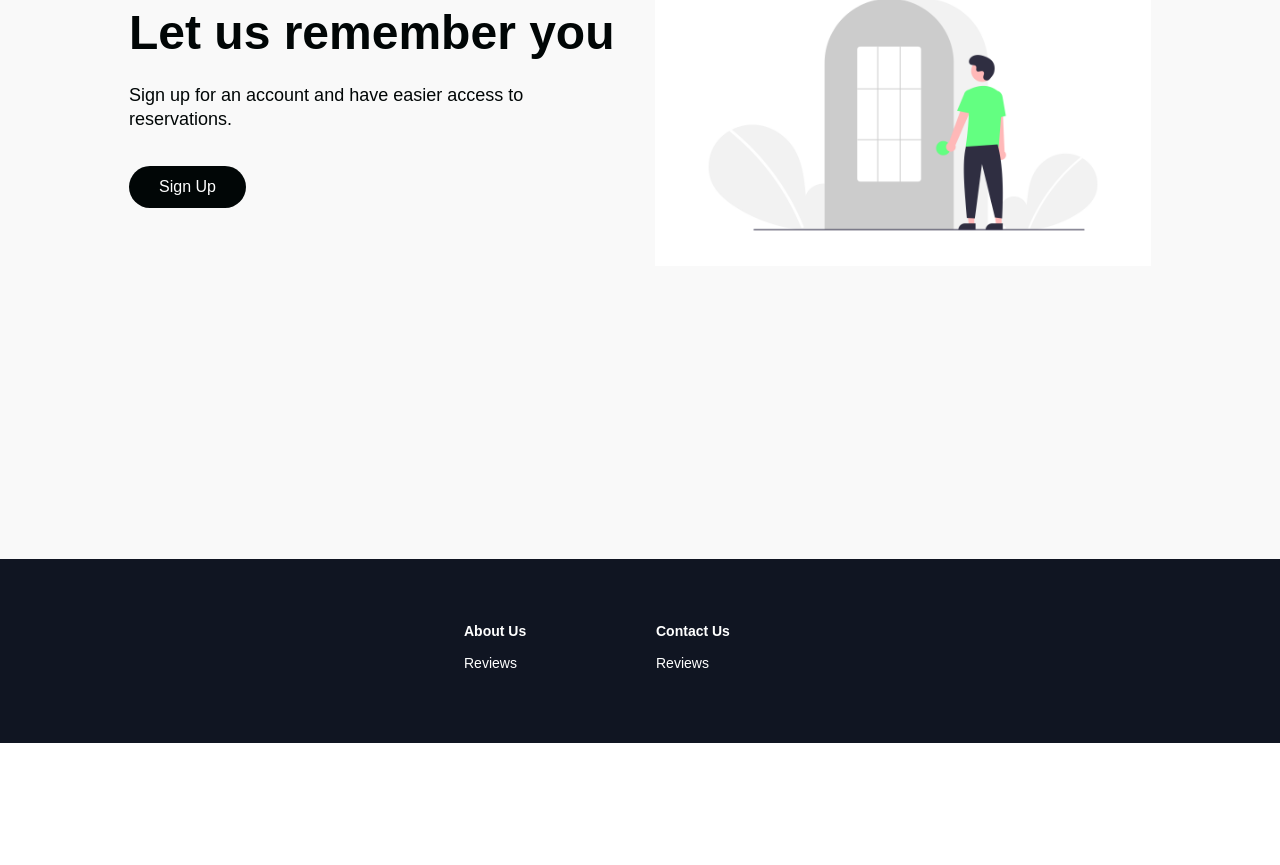
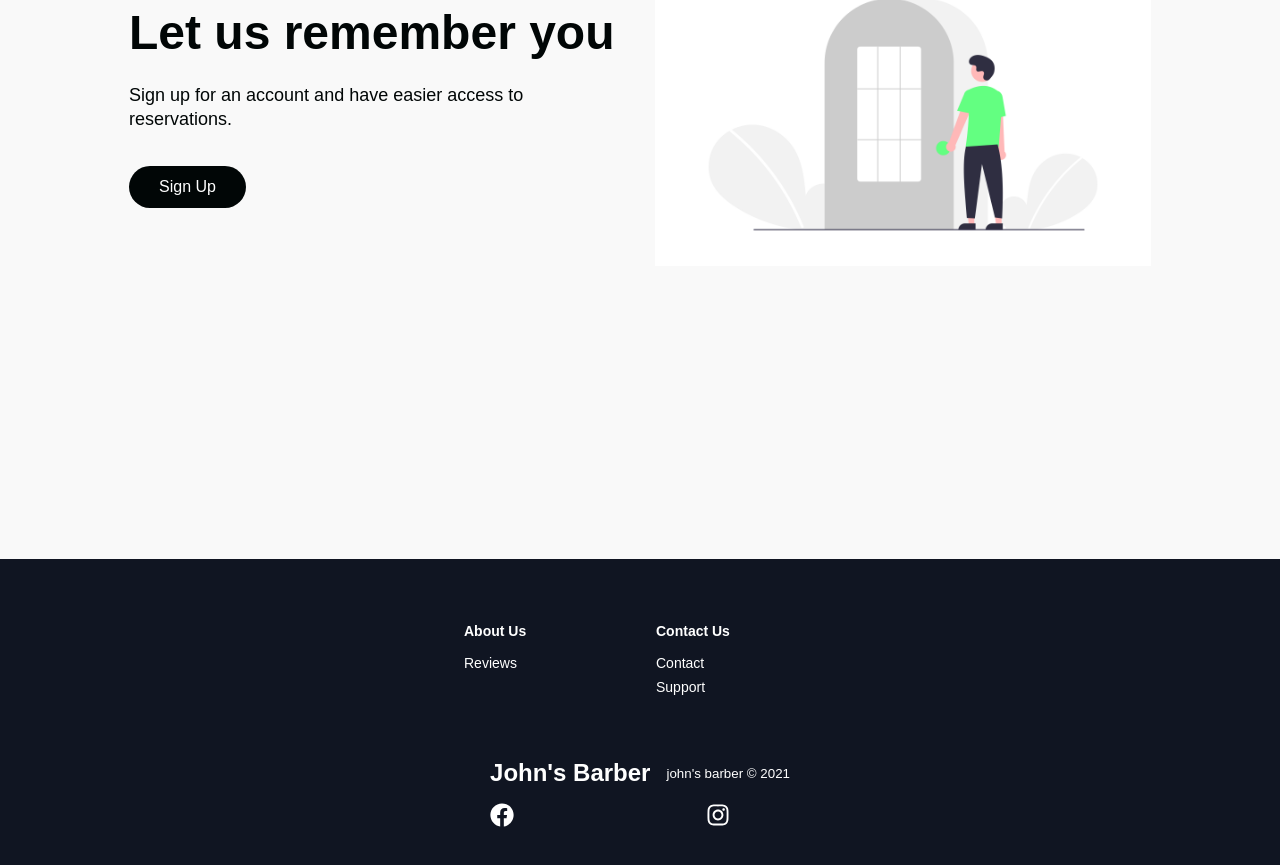
Before and after one commit to umdaniel/John-s-Barber, a React (Create React App) app: page / in a window 1280 px wide. Shown: the part 3701-4566 px from the top of the page. Before the commit the page ends 4444 px from the top, so only its background shows below. Built offline with nearby package versions, Linux system fonts and the light colour scheme; the HTML template or start-up script is replaced by a standard one; a web font is replaced by a local one.

Commit message:
Footer and signup created

```diff
--- a/src/components/Footer/FooterElements.js
+++ b/src/components/Footer/FooterElements.js
@@ -65,3 +65,50 @@ font-size: 14px;
     transition: .3s ease-out;
 }
 `;
+
+export const SocialMedia = styled.section`
+max-width: 1000px;
+width: 1005;
+`;
+
+export const SocialMediaWrap = styled.div`
+display: flex;
+justify-content: space-between;
+align-items: center;
+max-width: 1100px;
+margin: 40px auto 0 auto;
+
+@media screen and (max-width: 820px) {
+    flex-direction: column;
+}
+`;
+
+export const SocialLogo = styled.div`
+color: #fff;
+justify-self: start;
+cursor: pointer;
+text-decoration: none;
+font-size: 1.5rem;
+display: flex;
+align-items: center;
+margin-bottom: 16px;
+font-weight: bold;
+`;
+
+export const WebsiteRights = styled.small`
+color: #fff;
+margin-bottom: 16px;
+margin-left: 16px;
+`;
+
+export const SocialIcons = styled.div`
+display: flex;
+justify-content: space-between;
+align-items: center;
+width: 240px;
+`;
+
+export const SocialIconLink = styled.a`
+color: #fff;
+font-size: 24px;
+`;
--- a/src/components/Footer/index.js
+++ b/src/components/Footer/index.js
@@ -2,8 +2,18 @@ import React from 'react'
 
 import { FooterContainer, FooterWrap, FooterLinksContainer,
 FooterLinksWrapper, FooterLinkItems, FooterLinkTitle,
-FooterLink } from './FooterElements';
+FooterLink, SocialIconLink, SocialIcons,
+SocialLogo, SocialMedia, SocialMediaWrap,
+WebsiteRights } from './FooterElements';
+import { FaFacebook, FaInstagram } from 'react-icons/fa';
+import { scrollToTop } from 'react-scroll/modules/mixins/animate-scroll';
+import { animateTopScroll as scroll } from 'react-scroll';
+
 const Footer = () => {
+    const toggleHome = () => {
+        scroll.scrollToTop();
+    };
+
     return (
         <FooterContainer>
             <FooterWrap>
@@ -16,10 +26,27 @@ const Footer = () => {
 
                         <FooterLinkItems>
                             <FooterLinkTitle>Contact Us</FooterLinkTitle>
-                                <FooterLink to="/signin">Reviews</FooterLink>
+                                <FooterLink to="/signin">Contact</FooterLink>
+                                <FooterLink to="/signin">Support</FooterLink>
                         </FooterLinkItems>
                     </FooterLinksWrapper>
                 </FooterLinksContainer>
+                <SocialMedia>
+                    <SocialMediaWrap>
+                        <SocialLogo to="/" onClick={scrollToTop}>
+                            John's Barber
+                        </SocialLogo>
+                        <WebsiteRights>john's barber © 2021</WebsiteRights>
+                    </SocialMediaWrap>
+                    <SocialIcons>
+                        <SocialIconLink href="/" target="_blank" aria-label="Facebook">
+                            <FaFacebook />
+                        </SocialIconLink>
+                        <SocialIconLink href="/" target="_blank" aria-label="Instagram">
+                            <FaInstagram />
+                        </SocialIconLink>
+                    </SocialIcons>
+                </SocialMedia>
             </FooterWrap>
         </FooterContainer>
     );
```
